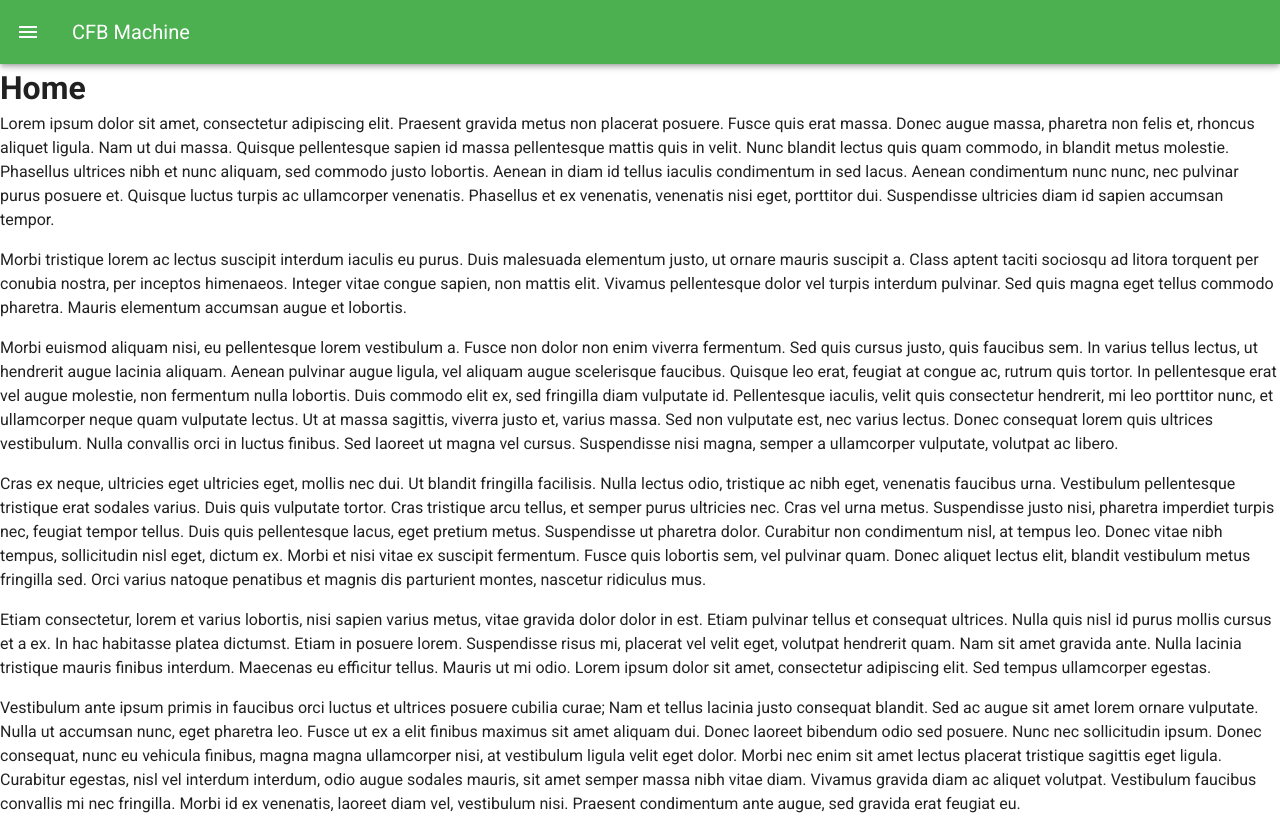
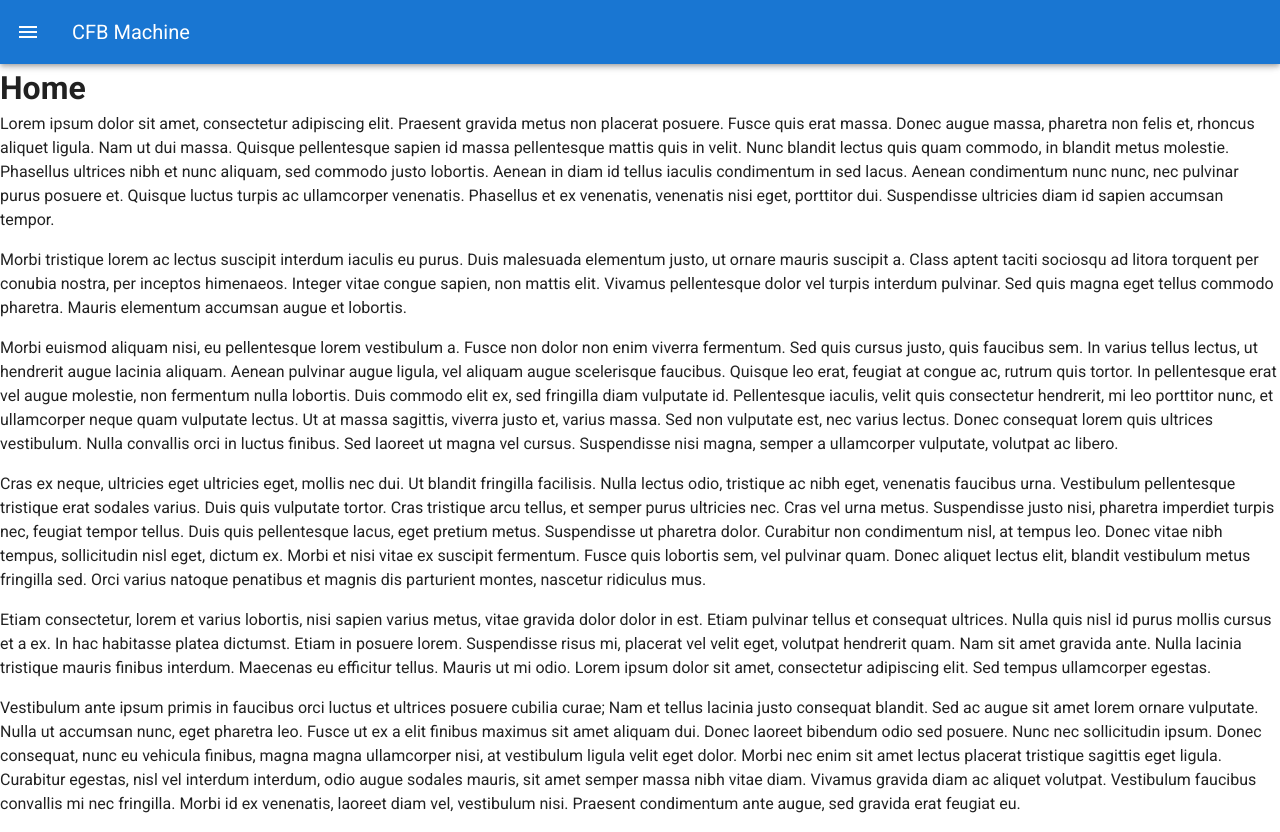
Before and after one commit to adavisson/cfb-machine-vuetify, a Vue app: page / in a window 1280 px wide. Built offline with nearby package versions, Linux system fonts and the light colour scheme.

Commit message:
changed color back to primary

```diff
--- a/src/components/AppBar.vue
+++ b/src/components/AppBar.vue
@@ -5,7 +5,7 @@
       app
     >
     </v-navigation-drawer>
-    <v-app-bar app color="green" dark collapse-on-scroll="true">
+    <v-app-bar app color="primary" dark collapse-on-scroll="true">
       <v-app-bar-nav-icon @click.stop="drawer = !drawer"></v-app-bar-nav-icon>
       <v-toolbar-title>CFB Machine</v-toolbar-title>
     </v-app-bar>
```
